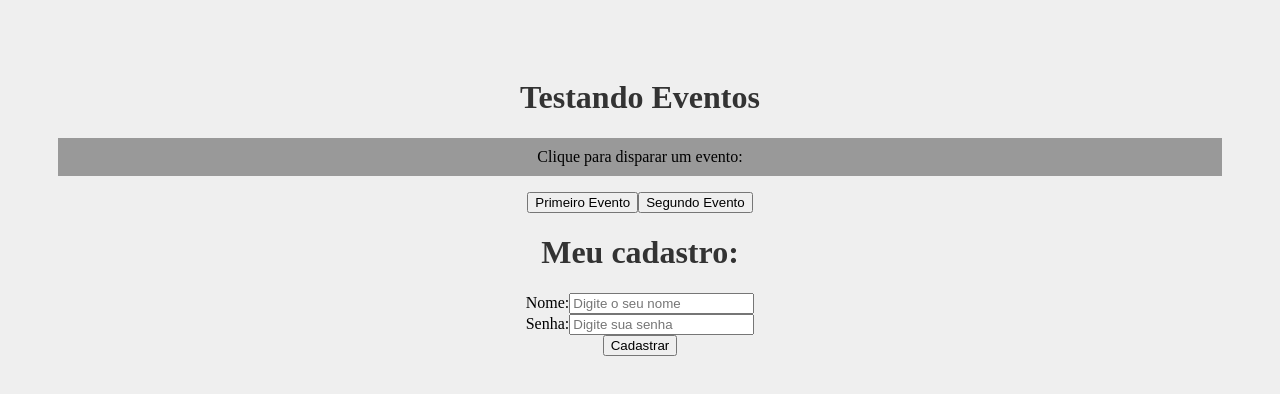
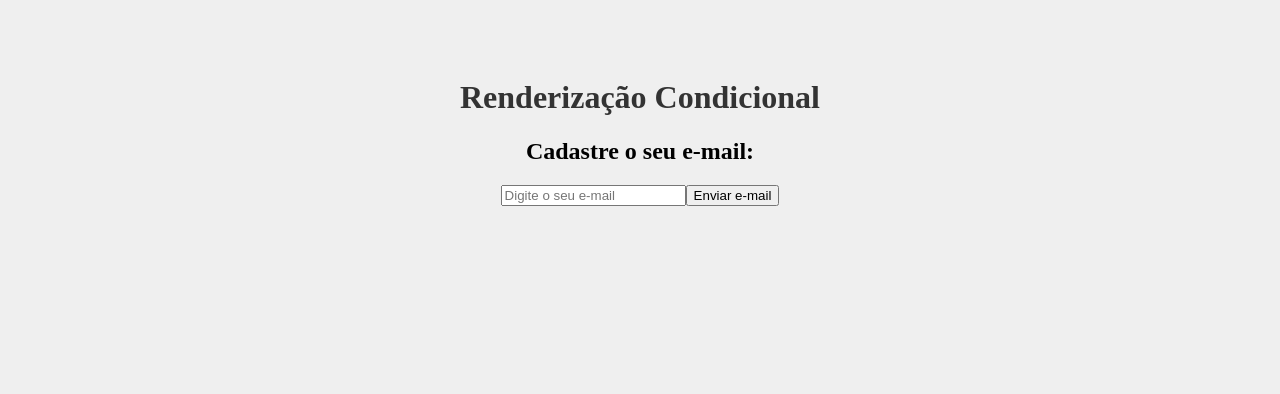
Before and after one commit to VictorParizio/meu-projeto, a React (Create React App) app: page / in a window 1280 px wide. Shown: the top 394 px of the page. Built offline with nearby package versions, Linux system fonts and the light colour scheme.

Commit message:
feat (Condicional.js): Renderização condicional (if)
Foi criado um pequeno NewsLetter que apresenta o email cadastrado, tendo outro botão para limpar o email que foi renderizado na tela.

```diff
--- a/src/App.js
+++ b/src/App.js
@@ -1,13 +1,11 @@
 import './App.css';
-import Evento from './components/Evento';
-import Form from './components/Form';
+import Condicional from './components/Condicional';
 
 function App() {
   return (
     <div className="App">
-      <h1>Testando Eventos</h1>
-      <Evento />
-      <Form />
+      <h1>Renderização Condicional</h1>
+      <Condicional />
     </div>
   );
 }
--- /dev/null
+++ b/src/components/Condicional.js
@@ -0,0 +1,34 @@
+import { useState } from "react";
+
+function Condicional() {
+    const [email, setEmail] = useState()
+    const [userEmail, setUserEmail] = useState()
+
+    function enviarEmail(e) {
+        e.preventDefault()
+        setUserEmail(email)
+    }
+
+    function limparEmail() {
+        setUserEmail('')
+    }
+
+    return (
+        <div>
+            <h2>Cadastre o seu e-mail:</h2>
+            <form>
+                <input type="email" placeholder="Digite o seu e-mail"
+                onChange={(e) => setEmail(e.target.value)}/>
+                <button type="submit" onClick={enviarEmail}>Enviar e-mail</button>
+                {userEmail && (
+                    <div>
+                        <p>O e-mail do usuário é: {userEmail}</p>
+                        <button onClick={limparEmail}>Limpar e-mail</button>
+                    </div>
+                )}
+            </form>
+        </div>
+    )
+}
+
+export default Condicional
```
Also changed, not shown: src/components/frase/Frase.js (renamed from src/components/Frase.js), src/components/frase/Frase.module.css (renamed from src/components/Frase.module.css).
